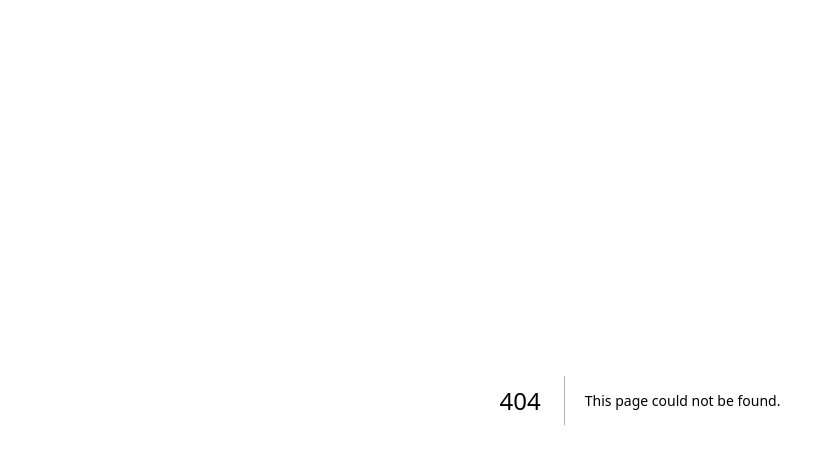
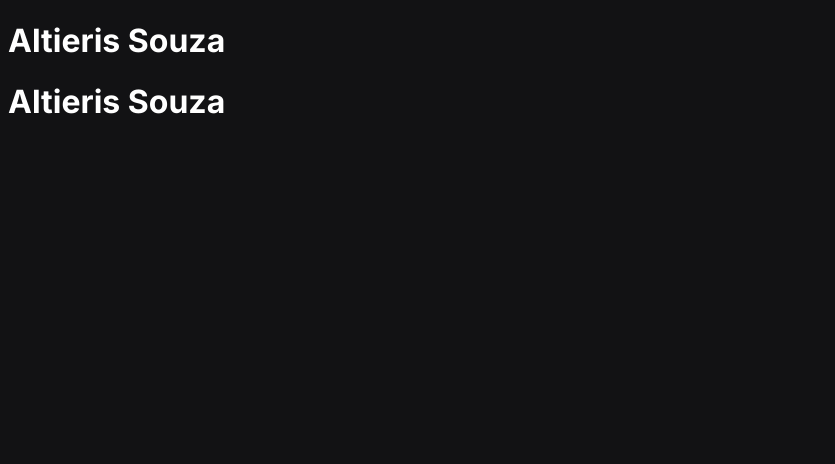
Before and after one commit to ViniWei/A2-Projeto, a Next.js app: page /signup in a window 1280 px wide. Before the commit this address had no page. Shown: the top 464 px of the page, without its empty margins (0-835 px from the left). Built offline with nearby package versions, Linux system fonts and the light colour scheme.

Commit message:
creation of the registration route and container component for login and registration cards

```diff
--- /dev/null
+++ b/src/app/signup/page.tsx
@@ -0,0 +1,13 @@
+import Container from "@/components/ContainerAuth/ContainerAuth"
+import Signup from "@/components/Signup/Signup"
+
+export default function SignupPage(){
+    return <>
+        <body style={{backgroundColor: "#121214"}}>
+            <div className="signup">
+                <Signup></Signup>
+                <Container></Container>
+            </div>
+        </body>
+    </>
+}
--- a/src/components/Column/Column.css
+++ b/src/components/Column/Column.css
@@ -2,7 +2,6 @@
     background-color: #cacaca;
     display: flex;
     flex-direction: column;
-    /* width: 25%; */
     margin: 5px;
 }
 
--- /dev/null
+++ b/src/components/ContainerAuth/ContainerAuth.tsx
@@ -0,0 +1,11 @@
+import React from 'react';
+
+const Container: React.FC = () => {
+  return (
+    <div className="container">
+        <h1>Altieris Souza</h1>
+    </div>
+  );
+}
+
+export default Container;
--- a/src/components/Signup/Signup.tsx
+++ b/src/components/Signup/Signup.tsx
@@ -1,11 +1,11 @@
 import React from 'react';
 
-const Register: React.FC = () => {
+const Signup: React.FC = () => {
   return (
-    <div className="register">
+    <div className="signup">
         <h1>Altieris Souza</h1>
     </div>
   );
 }
 
-export default Register;
+export default Signup;
--- a/src/components/Signup/signup.css
+++ b/src/components/Signup/signup.css
@@ -0,0 +1,3 @@
+.signup{
+    background-color: #121214;
+}
```
Also changed, not shown: src/app/sign-up/page.tsx (deleted, +0 -11 lines), src/components/ContainerAuth/ContainerAuth.css (added).
